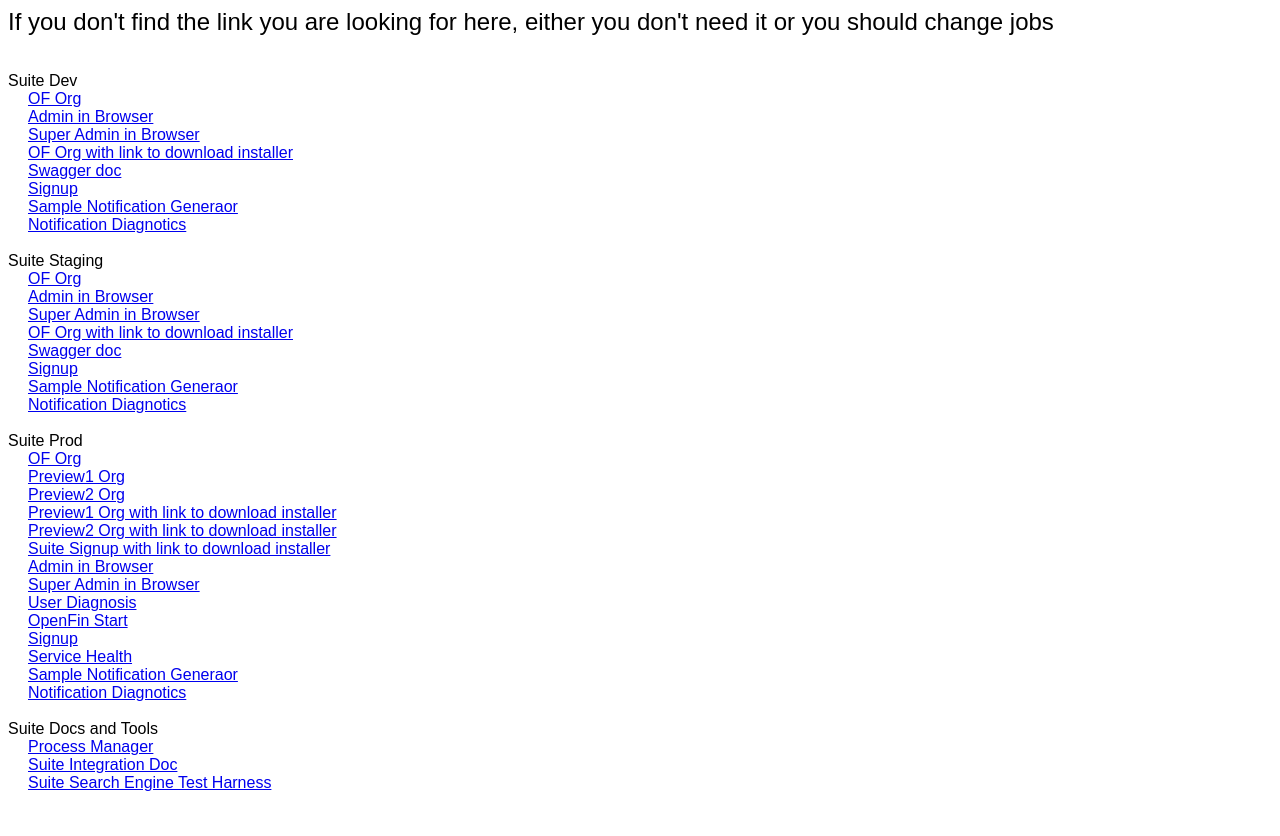
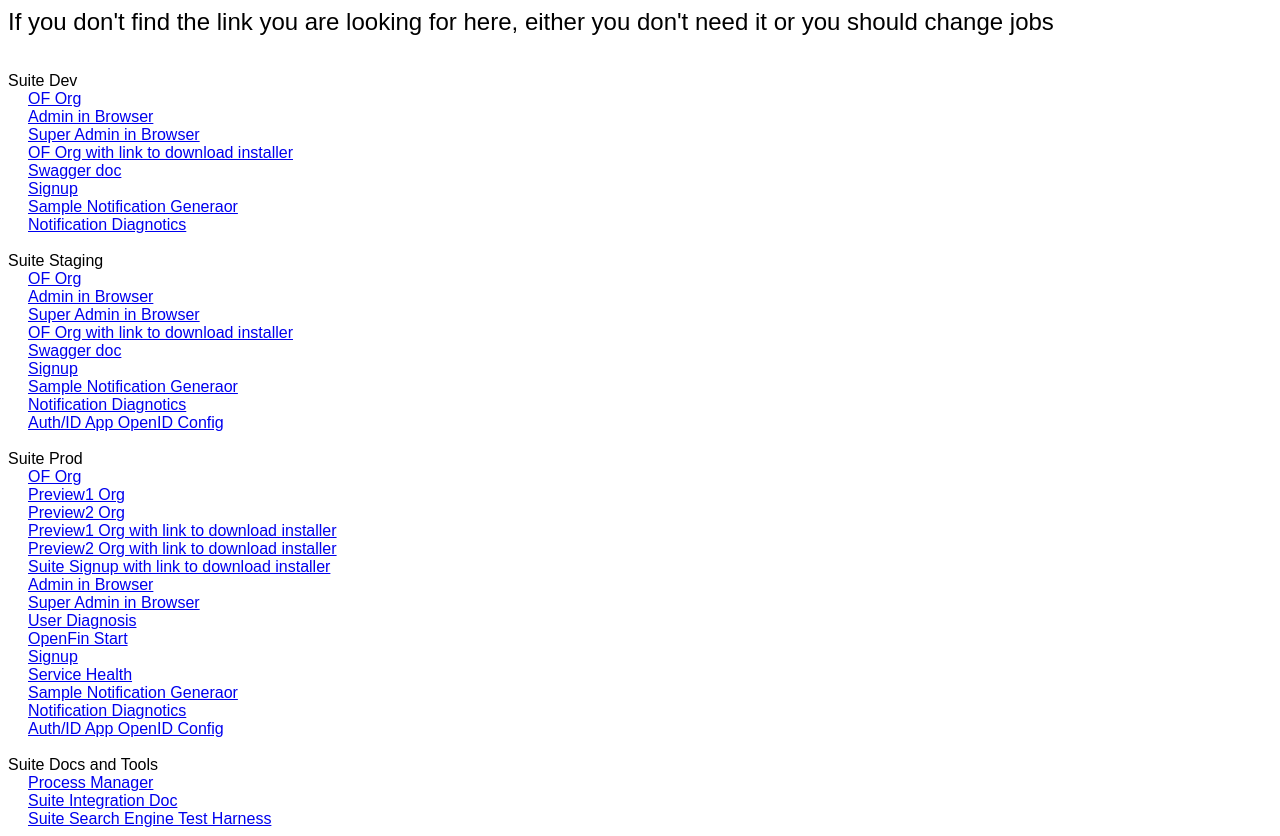
Before and after one commit to wenjunche/wof-links, a plain HTML site: page index.html in a window 1280 px wide. Before the commit the page ends 800 px from the top, so only its background shows below. Drawn offline with Linux system fonts and the light colour scheme.

Commit message:
add OpenID config

```diff
--- a/index.html
+++ b/index.html
@@ -33,6 +33,7 @@
     <div class="adiv"><a href="http://os-signup-staging.openfin.co/" target="_blank">Signup</a></div>
     <div class="adiv"><a href="https://sample-pn-generator-staging.openfin.co/api/debug/" target="_blank">Sample Notification Generaor</a></div>
     <div class="adiv"><a href="https://notes-staging.openfin.co/api/app" target="_blank">Notification Diagnotics</a></div>
+    <div class="adiv"><a href="https://auth-staging.openfin.co/.well-known/openid-configuration" target="_blank">Auth/ID App OpenID Config</a></div>
 </div>
 <br>
 <div>
@@ -51,6 +52,7 @@
     <div class="adiv"><a href="https://cdn.openfin.co/health2/" target="_blank">Service Health</a></div>
     <div class="adiv"><a href="https://sample-pn-generator.openfin.co/api/debug/" target="_blank">Sample Notification Generaor</a></div>
     <div class="adiv"><a href="https://notes.os.openfin.co/api/app" target="_blank">Notification Diagnotics</a></div>
+    <div class="adiv"><a href="https://auth.os.openfin.co/.well-known/openid-configuration" target="_blank">Auth/ID App OpenID Config</a></div>
 </div>
 <br>
 <div>Suite Docs and Tools</div>
```
